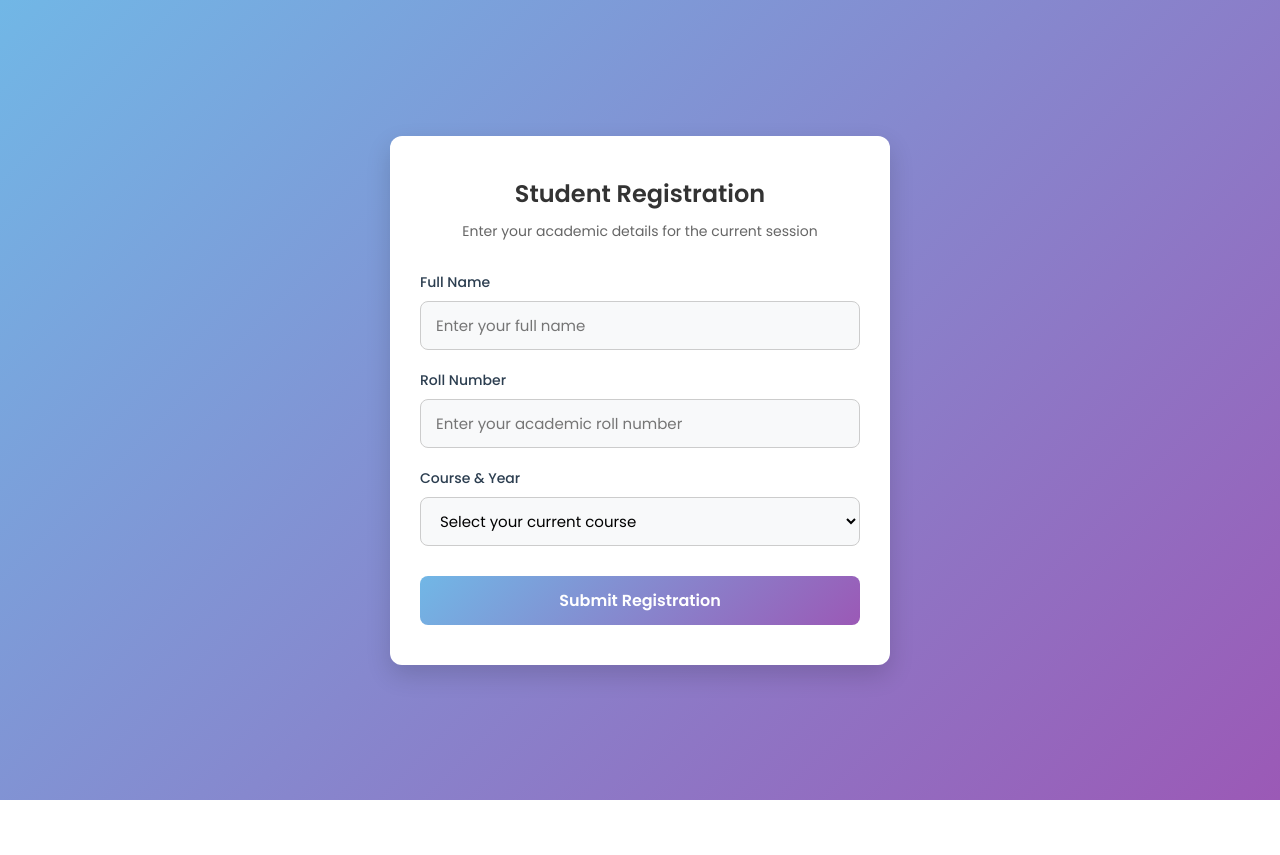
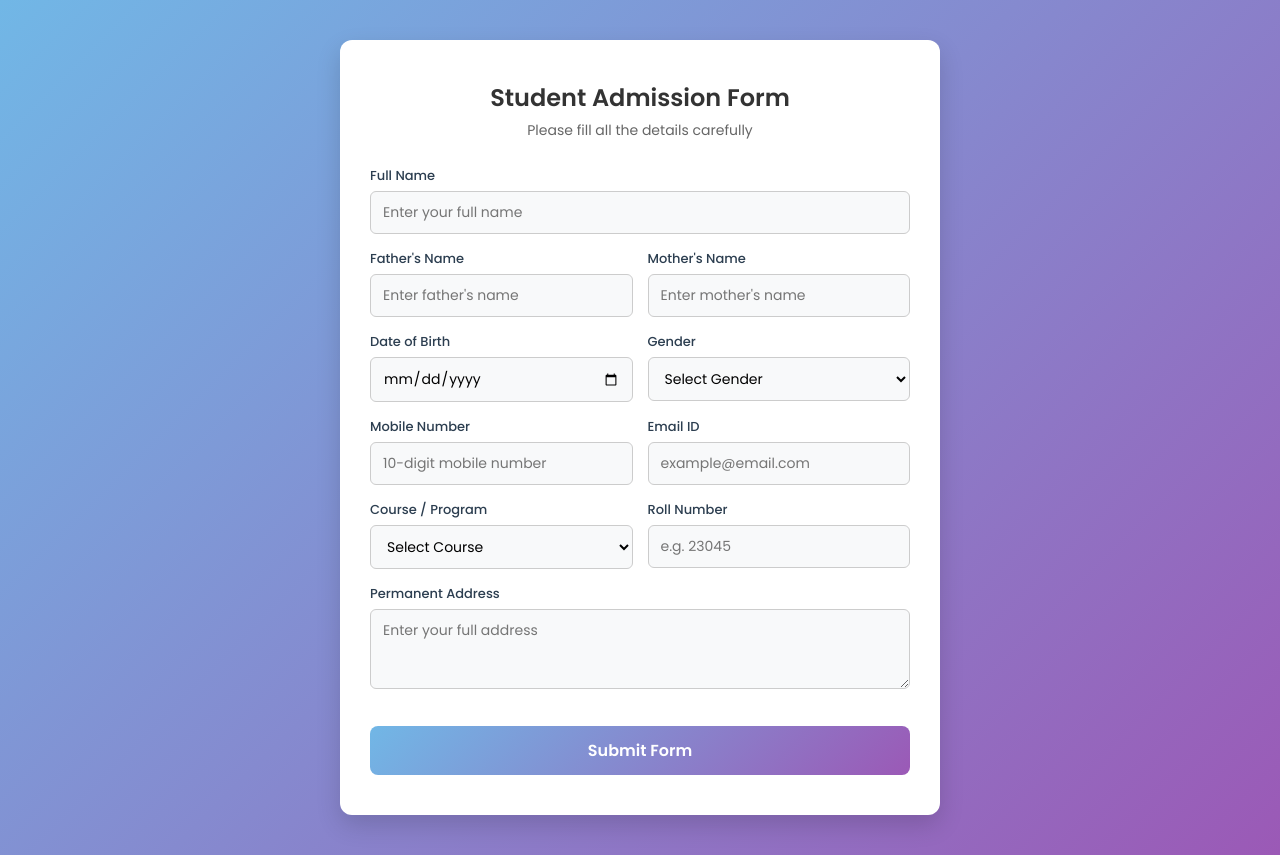
Before and after one commit to ayushtiwari246/student, a Flask app: page / in a window 1280 px wide. Before the commit the page ends 800 px from the top, so only its background shows below. Run offline with Flask 3, Linux system fonts and the light colour scheme.

Commit message:
Update index.html

```diff
--- a/templates/index.html
+++ b/templates/index.html
@@ -3,143 +3,103 @@
 <head>
     <meta charset="UTF-8">
     <meta name="viewport" content="width=device-width, initial-scale=1.0">
-    <title>Student Registration Portal</title>
+    <title>Comprehensive Student Registration</title>
     <link href="https://fonts.googleapis.com/css2?family=Poppins:wght@300;400;500;600&display=swap" rel="stylesheet">
     <style>
-        * {
-            margin: 0;
-            padding: 0;
-            box-sizing: border-box;
-            font-family: 'Poppins', sans-serif;
-        }
+        * { margin: 0; padding: 0; box-sizing: border-box; font-family: 'Poppins', sans-serif; }
+        body { background: linear-gradient(135deg, #71b7e6, #9b59b6); min-height: 100vh; display: flex; align-items: center; justify-content: center; padding: 40px 20px; }
+        .container { background-color: #ffffff; max-width: 600px; width: 100%; border-radius: 12px; padding: 40px 30px; box-shadow: 0 10px 25px rgba(0, 0, 0, 0.15); }
+        .title { font-size: 24px; font-weight: 600; color: #333; text-align: center; margin-bottom: 5px; }
+        .subtitle { font-size: 14px; color: #666; text-align: center; margin-bottom: 25px; }
 
-        body {
-            background: linear-gradient(135deg, #71b7e6, #9b59b6);
-            min-height: 100vh;
-            display: flex;
-            align-items: center;
-            justify-content: center;
-            padding: 20px;
-        }
+        .form-row { display: flex; gap: 15px; margin-bottom: 15px; }
+        .form-group { flex: 1; }
+        .form-group.full-width { margin-bottom: 15px; }
 
-        .container {
-            background-color: #ffffff;
-            max-width: 500px;
-            width: 100%;
-            border-radius: 12px;
-            padding: 40px 30px;
-            box-shadow: 0 10px 25px rgba(0, 0, 0, 0.15);
-            transition: transform 0.3s ease;
-        }
+        label { display: block; font-weight: 500; margin-bottom: 5px; color: #2c3e50; font-size: 13px; }
+        input, select, textarea { width: 100%; padding: 10px 12px; font-size: 14px; border: 1px solid #ccc; border-radius: 6px; outline: none; background-color: #f8f9fa; transition: all 0.3s ease; }
+        input:focus, select:focus, textarea:focus { border-color: #9b59b6; background-color: #fff; box-shadow: 0 0 5px rgba(155, 89, 182, 0.3); }
+        textarea { resize: vertical; height: 80px; }
 
-        .container:hover {
-            transform: translateY(-5px);
-        }
+        .submit-btn { width: 100%; padding: 12px; background: linear-gradient(135deg, #71b7e6, #9b59b6); color: #fff; font-size: 16px; font-weight: 600; border: none; border-radius: 8px; cursor: pointer; transition: background 0.3s ease; margin-top: 15px; }
+        .submit-btn:hover { background: linear-gradient(-135deg, #71b7e6, #9b59b6); }
 
-        .title {
-            font-size: 24px;
-            font-weight: 600;
-            color: #333;
-            text-align: center;
-            margin-bottom: 10px;
-        }
-
-        .subtitle {
-            font-size: 14px;
-            color: #666;
-            text-align: center;
-            margin-bottom: 30px;
-        }
-
-        .form-group {
-            margin-bottom: 20px;
-        }
-
-        .form-group label {
-            display: block;
-            font-weight: 500;
-            margin-bottom: 8px;
-            color: #2c3e50;
-            font-size: 14px;
-        }
-
-        .form-group input,
-        .form-group select {
-            width: 100%;
-            padding: 12px 15px;
-            font-size: 15px;
-            border: 1px solid #ccc;
-            border-radius: 8px;
-            outline: none;
-            transition: all 0.3s ease;
-            background-color: #f8f9fa;
-        }
-
-        .form-group input:focus,
-        .form-group select:focus {
-            border-color: #9b59b6;
-            background-color: #fff;
-            box-shadow: 0 0 5px rgba(155, 89, 182, 0.3);
-        }
-
-        .submit-btn {
-            width: 100%;
-            padding: 12px;
-            background: linear-gradient(135deg, #71b7e6, #9b59b6);
-            color: #fff;
-            font-size: 16px;
-            font-weight: 600;
-            border: none;
-            border-radius: 8px;
-            cursor: pointer;
-            transition: background 0.3s ease;
-            margin-top: 10px;
-        }
-
-        .submit-btn:hover {
-            background: linear-gradient(-135deg, #71b7e6, #9b59b6);
-            box-shadow: 0 5px 15px rgba(0, 0, 0, 0.2);
-        }
-
-        /* Mobile Responsive */
-        @media (max-width: 480px) {
-            .container {
-                padding: 30px 20px;
-            }
-        }
+        @media (max-width: 600px) { .form-row { flex-direction: column; gap: 0; } .form-group { margin-bottom: 15px; } }
     </style>
 </head>
 <body>
 
     <div class="container">
-        <div class="title">Student Registration</div>
-        <div class="subtitle">Enter your academic details for the current session</div>
+        <div class="title">Student Admission Form</div>
+        <div class="subtitle">Please fill all the details carefully</div>
 
         <form action="/submit" method="POST">
 
-            <div class="form-group">
-                <label for="name">Full Name</label>
-                <input type="text" id="name" name="name" placeholder="Enter your full name" required>
+            <div class="form-group full-width">
+                <label>Full Name</label>
+                <input type="text" name="name" placeholder="Enter your full name" required>
             </div>
 
+            <div class="form-row">
                 <div class="form-group">
-                <label for="roll_no">Roll Number</label>
-                <input type="text" id="roll_no" name="roll_no" placeholder="Enter your academic roll number" required>
+                    <label>Father's Name</label>
+                    <input type="text" name="father_name" placeholder="Enter father's name" required>
+                </div>
+                <div class="form-group">
+                    <label>Mother's Name</label>
+                    <input type="text" name="mother_name" placeholder="Enter mother's name" required>
+                </div>
             </div>
 
+            <div class="form-row">
                 <div class="form-group">
-                <label for="course">Course & Year</label>
-                <select id="course" name="course" required>
-                    <option value="" disabled selected>Select your current course</option>
-                    <option value="B.Sc. 1st Year">B.Sc. 1st Year</option>
-                    <option value="B.Sc. 2nd Year">B.Sc. 2nd Year (PCM)</option>
-                    <option value="B.Sc. 3rd Year">B.Sc. 3rd Year</option>
+                    <label>Date of Birth</label>
+                    <input type="date" name="dob" required>
+                </div>
+                <div class="form-group">
+                    <label>Gender</label>
+                    <select name="gender" required>
+                        <option value="" disabled selected>Select Gender</option>
+                        <option value="Male">Male</option>
+                        <option value="Female">Female</option>
+                        <option value="Other">Other</option>
+                    </select>
+                </div>
+            </div>
+
+            <div class="form-row">
+                <div class="form-group">
+                    <label>Mobile Number</label>
+                    <input type="tel" name="mobile" placeholder="10-digit mobile number" pattern="[0-9]{10}" required>
+                </div>
+                <div class="form-group">
+                    <label>Email ID</label>
+                    <input type="email" name="email" placeholder="example@email.com" required>
+                </div>
+            </div>
+
+            <div class="form-row">
+                <div class="form-group">
+                    <label>Course / Program</label>
+                    <select name="course" required>
+                        <option value="" disabled selected>Select Course</option>
+                        <option value="B.Sc.">B.Sc.</option>
                         <option value="B.A.">B.A.</option>
                         <option value="B.Com.">B.Com.</option>
                     </select>
                 </div>
+                <div class="form-group">
+                    <label>Roll Number</label>
+                    <input type="text" name="roll_no" placeholder="e.g. 23045" required>
+                </div>
+            </div>
 
-            <button type="submit" class="submit-btn">Submit Registration</button>
+            <div class="form-group full-width">
+                <label>Permanent Address</label>
+                <textarea name="address" placeholder="Enter your full address" required></textarea>
+            </div>
+
+            <button type="submit" class="submit-btn">Submit Form</button>
 
         </form>
     </div>
```
Lines whose indentation alone changed are shown as unchanged.
